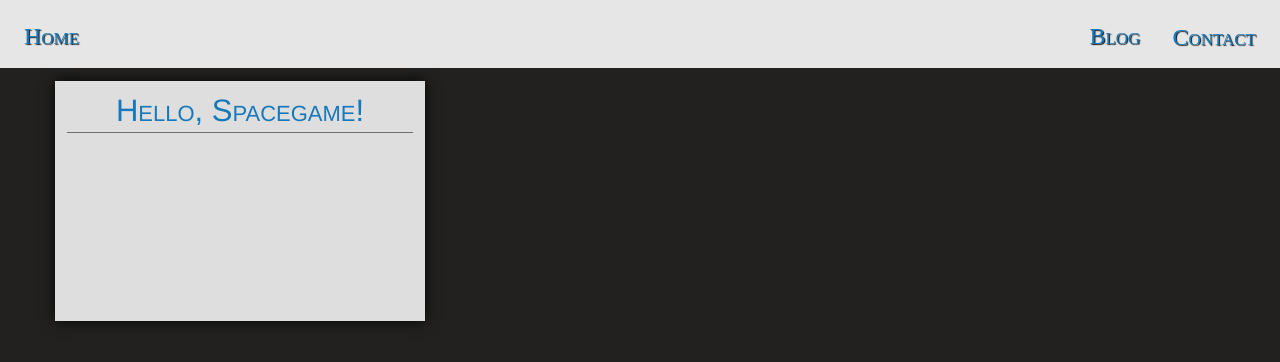
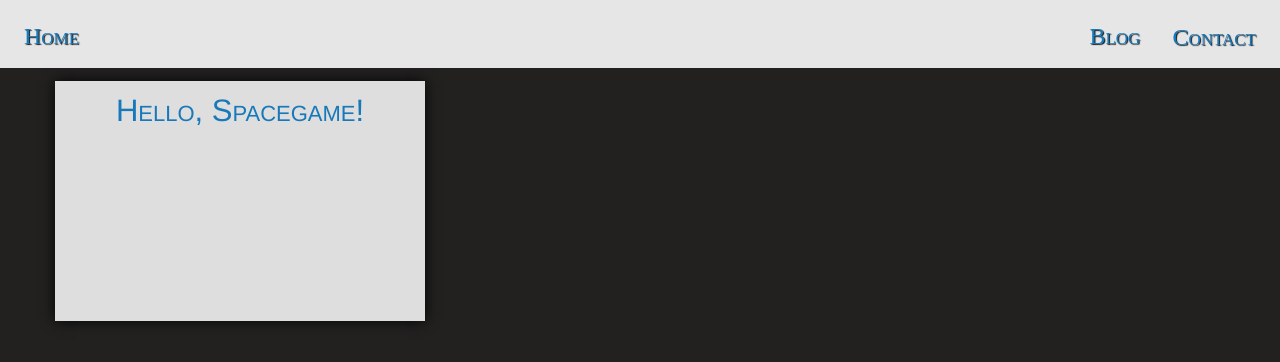
Before and after one commit to ori-sky/polar-space, a Jekyll site: the page built from blog.md, in a window 1280 px wide. Shown: the top 362 px of the page. Built offline with Jekyll 4.4.1, drawn with Linux system fonts in a browser that asks for light colours; some web fonts are replaced.

Commit message:
Update app.css

```diff
--- a/assets/css/app.css
+++ b/assets/css/app.css
@@ -78,6 +78,9 @@
 
 .blog-preview > h3 {
 	text-align: center;
-	border-bottom: 1px solid rgba(0, 0, 0, 0.5);
 	font-variant: small-caps;
 }
+
+.blog-preview > h4 {
+	border-bottom: 1px solid rgba(0, 0, 0, 0.5);
+}
```
